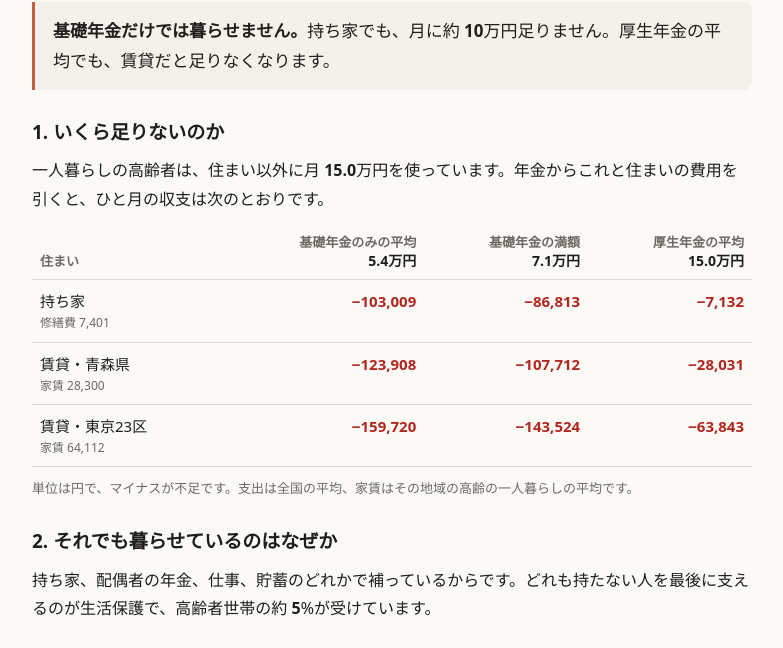
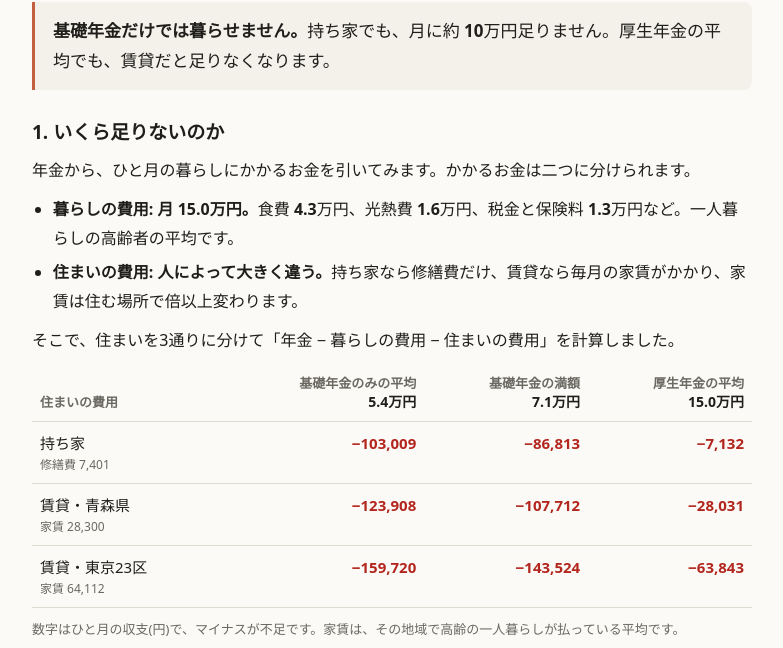
Before and after one commit to tsuki-sola-ai/society, a plain HTML site: page nenkin/index.html in a window 1280 px wide. Shown: the part 145-793 px from the top of the page, without its empty margins (248-1031 px from the left). Drawn offline with Linux system fonts and the light colour scheme.

Commit message:
要約の「いくら足りないのか」を、暮らしの費用と住まいの費用に分けて説明
Co-Authored-By: Claude Fable 5.2 <noreply@anthropic.com>
Claude-Session: https://claude.ai/code/session_013K4KJsqeeVopXYhCPX7dWv

```diff
--- a/nenkin/index.html
+++ b/nenkin/index.html
@@ -40,14 +40,19 @@ ul.do{margin:0;padding-left:1.3em;display:flex;flex-direction:column;gap:6px}
 
   <section>
     <h2>1. いくら足りないのか</h2>
-    <p>一人暮らしの高齢者は、住まい以外に月 <b data-n="base">—</b>万円を使っています。年金からこれと住まいの費用を引くと、ひと月の収支は次のとおりです。</p>
+    <p>年金から、ひと月の暮らしにかかるお金を引いてみます。かかるお金は二つに分けられます。</p>
+    <ul class="do">
+      <li><strong>暮らしの費用: 月 <b data-n="base">—</b>万円。</strong>食費 <b data-n="food">—</b>万円、光熱費 <b data-n="util">—</b>万円、税金と保険料 <b data-n="tax">—</b>万円など。一人暮らしの高齢者の平均です。</li>
+      <li><strong>住まいの費用: 人によって大きく違う。</strong>持ち家なら修繕費だけ、賃貸なら毎月の家賃がかかり、家賃は住む場所で倍以上変わります。</li>
+    </ul>
+    <p>そこで、住まいを3通りに分けて「年金 − 暮らしの費用 − 住まいの費用」を計算しました。</p>
     <div class="scroll">
       <table id="bal">
         <thead></thead>
         <tbody></tbody>
       </table>
     </div>
-    <p class="muted">単位は円で、マイナスが不足です。支出は全国の平均、家賃はその地域の高齢の一人暮らしの平均です。</p>
+    <p class="muted">数字はひと月の収支(円)で、マイナスが不足です。家賃は、その地域で高齢の一人暮らしが払っている平均です。</p>
   </section>
 
   <section>
@@ -93,7 +98,7 @@ Promise.all(['kakei', 'pension_avg', 'rent', 'own_home', 'hogo_rate', 'reach'].m
   const incomes = [['基礎年金のみの平均', avg.kiso], ['基礎年金の満額', avg.kiso_full], ['厚生年金の平均', avg.kosei]];
   const cases = [['持ち家', '修繕費 ' + comma(ownCost), ownCost], ['賃貸・青森県', '家賃 ' + comma(rent.aomori), rent.aomori], ['賃貸・東京23区', '家賃 ' + comma(rent.tokyo_ku), rent.tokyo_ku]];
   const mk = (tag, text, cls) => { const e = document.createElement(tag); if (text != null) e.textContent = text; if (cls) e.className = cls; return e; };
-  const head = mk('tr'); head.append(mk('th', '住まい'));
+  const head = mk('tr'); head.append(mk('th', '住まいの費用'));
   incomes.forEach(([label, v]) => { const th = mk('th', label, 'num'); th.append(mk('span', man1(v) + '万円')); head.append(th); });
   document.querySelector('#bal thead').replaceChildren(head);
   document.querySelector('#bal tbody').replaceChildren(...cases.map(([label, sub, cost]) => {
@@ -104,7 +109,8 @@ Promise.all(['kakei', 'pension_avg', 'rent', 'own_home', 'hogo_rate', 'reach'].m
   // 最新の割合: 分母がある最後の年。その年の世帯数がファイルになければ、生活保護の最新値で代用する
   const last = hogoRate[hogoRate.length - 1];
   const hogo = last.hogo != null ? last.hogo : (reach.find((r) => r.id === 'elderly_households') || {}).raw;
-  const n = {gap_own: Math.round((base + ownCost - avg.kiso) / 1e4), base: man1(base), hogo_rate: hogo ? Math.round(hogo / (last.all_k * 1000) * 100) : '5'};
+  const item = (id) => man1(kakei.find((r) => r.id === id).amount);
+  const n = {food: item('food'), util: item('utilities'), tax: item('tax'), gap_own: Math.round((base + ownCost - avg.kiso) / 1e4), base: man1(base), hogo_rate: hogo ? Math.round(hogo / (last.all_k * 1000) * 100) : '5'};
   document.querySelectorAll('[data-n]').forEach((e) => { e.textContent = n[e.dataset.n]; });
 }).catch((e) => { console.error(e); document.querySelector('#bal tbody').textContent = 'データを読み込めませんでした。'; });
 </script>
```
